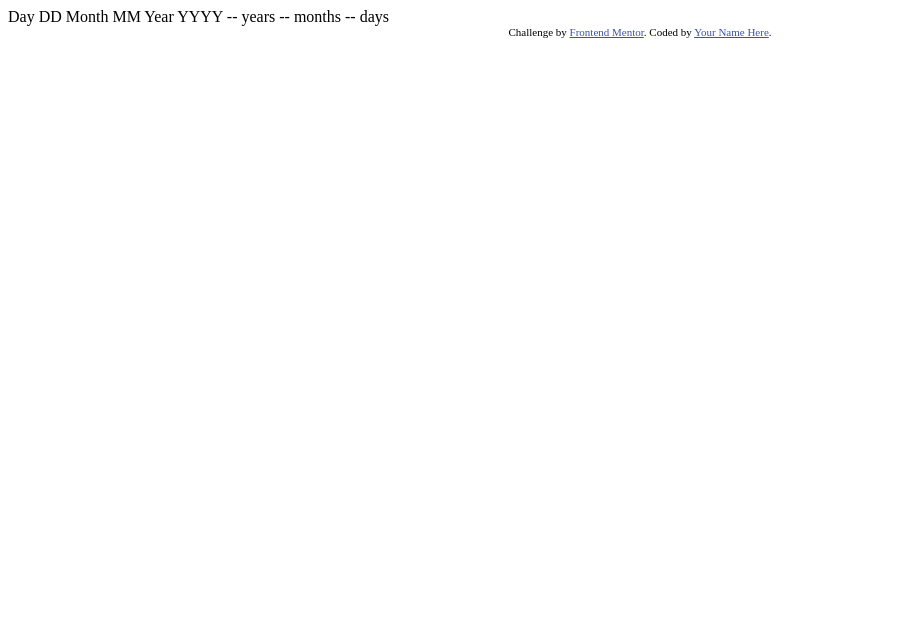
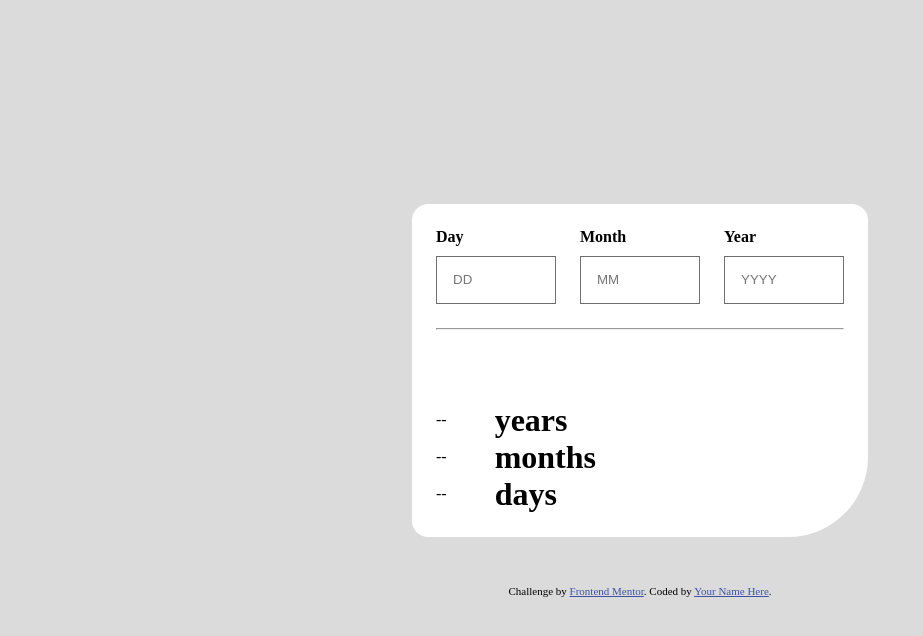
Before and after one commit to Erick384/-Age-calculator-app, a plain HTML site: page index.html in a window 1280 px wide. Shown: the whole page, without its empty margins (0-923 px from the left). Drawn offline with Linux system fonts and the light colour scheme.

Commit message:
Age-Calculator Commits

```diff
--- a/index.html
+++ b/index.html
@@ -1,37 +1,85 @@
 <!DOCTYPE html>
 <html lang="en">
   <head>
-  <meta charset="UTF-8">
-  <meta name="viewport" content="width=device-width, initial-scale=1.0"> <!-- displays site properly based on user's device -->
+    <meta charset="UTF-8" />
+    <meta name="viewport" content="width=device-width, initial-scale=1.0" />
+    <!-- displays site properly based on user's device -->
 
-  <link rel="icon" type="image/png" sizes="32x32" href="./assets/images/favicon-32x32.png">
+    <link
+      rel="icon"
+      type="image/png"
+      sizes="32x32"
+      href="./assets/images/favicon-32x32.png"
+    />
 
     <title>Frontend Mentor | Age calculator app</title>
+    <link rel="stylesheet" href="style.css" />
 
-  <!-- Feel free to remove these styles or customise in your own stylesheet 👍 -->
     <style>
-    .attribution { font-size: 11px; text-align: center; }
-    .attribution a { color: hsl(228, 45%, 44%); }
+      .attribution {
+        font-size: 11px;
+        text-align: center;
+      }
+      .attribution a {
+        color: hsl(228, 45%, 44%);
+      }
     </style>
   </head>
   <body>
+    <div class="container">
+      <div class="top">
+        <div class="input">
+          <h4>Day</h4>
+          <input type="text" placeholder="DD" />
+        </div>
+        <div class="input">
+          <h4>Month</h4>
+          <input type="text" placeholder="MM" />
+        </div>
+        <div class="input">
+          <h4>Year</h4>
+          <input type="text" placeholder="YYYY" />
+        </div>
+      </div>
 
-  Day
-  DD
+      <div class="second">
+        <hr>
+        <svg
+          xmlns="http://www.w3.org/2000/svg"
+          width="46"
+          height="44"
+          viewBox="0 0 46 44"
+        >
+          <g fill="none" stroke="#FFF" stroke-width="2">
+            <path
+              d="M1 22.019C8.333 21.686 23 25.616 23 44M23 44V0M45 22.019C37.667 21.686 23 25.616 23 44"
+            />
+          </g>
+        </svg>
+      </div>
 
-  Month
-  MM
-
-  Year
-  YYYY
-
-  -- years
-  -- months
-  -- days
+      <div class="ouput">
+        <div class="output-txt">
+          <span>--</span>
+          <h1>years</h1>
+        </div>
+        <div class="output-txt">
+          <span>--</span>
+          <h1>months</h1>
+        </div>
+        <div class="output-txt">
+          <span>--</span>
+          <h1>days</h1>
+        </div>
+      </div>
+    </div>
 
     <div class="attribution">
-    Challenge by <a href="https://www.frontendmentor.io?ref=challenge" target="_blank">Frontend Mentor</a>.
-    Coded by <a href="#">Your Name Here</a>.
+      Challenge by
+      <a href="https://www.frontendmentor.io?ref=challenge" target="_blank"
+        >Frontend Mentor</a
+      >. Coded by <a href="#">Your Name Here</a>.
     </div>
+    <script src="script.js"></script>
   </body>
 </html>
--- /dev/null
+++ b/style.css
@@ -0,0 +1,47 @@
+* {
+  margin: 0;
+  padding: 0;
+  box-sizing: border-box;
+}
+body {
+  display: flex;
+  flex-direction: column;
+  gap: 3rem;
+  align-items: center;
+  justify-content: center;
+  height: 100vh;
+  background-color: hsl(0, 0%, 86%);
+}
+.container {
+  display: flex;
+  flex-direction: column;
+  gap: 1.5rem;
+  background-color: hsl(0, 0%, 100%);
+  padding: 1.5rem;
+  border-radius: 1rem 1rem 5rem 1rem;
+}
+.top {
+  display: flex;
+  gap: 1.5rem;
+}
+.input {
+  display: flex;
+  flex-direction: column;
+  gap: 10px;
+}
+.input input {
+  padding: 1rem;
+  border: 1px solid hsl(0, 1%, 44%);
+  width: 7.5rem;
+  height: 3rem;
+}
+.output {
+  display: flex;
+  flex-direction: column;
+}
+.output-txt {
+  display: flex;
+  align-items: center;
+  gap: 3rem;
+  /* border: 1px solid red; */
+}
```
Also changed, not shown: script.js (added). Lines whose indentation alone changed are shown as unchanged.
